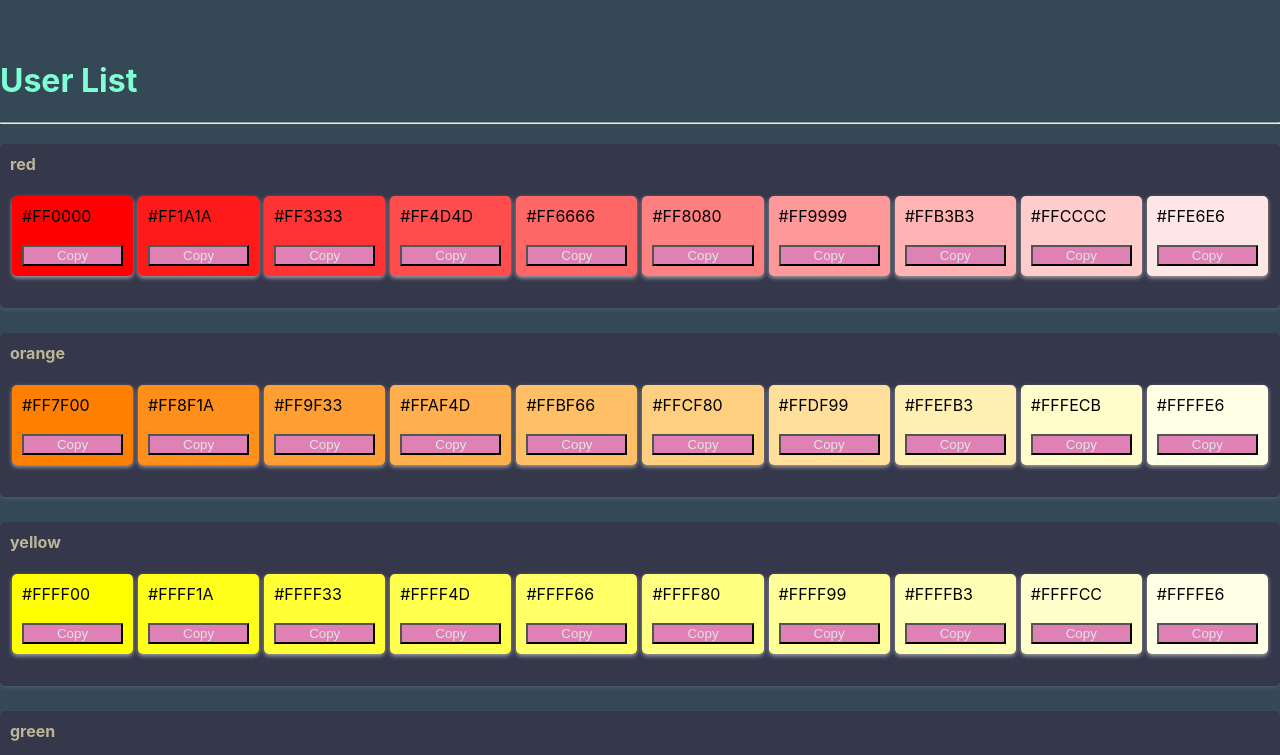
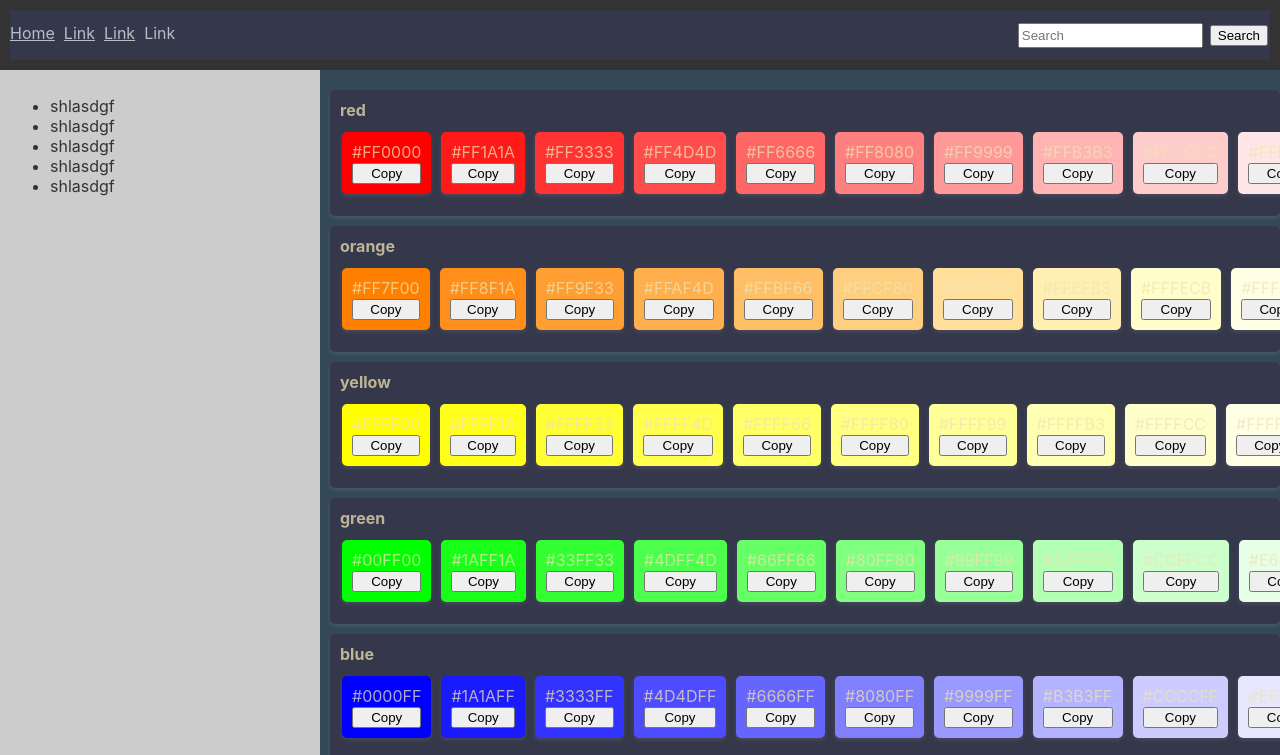
Before and after one commit to Jayanth-j-FSD/FrontEnd, a React (Create React App) app: page / in a window 1280 px wide. Shown: the top 755 px of the page. Built offline with nearby package versions, Linux system fonts and the light colour scheme.

Commit message:
Added navbar & changed UI

```diff
--- a/package.json
+++ b/package.json
@@ -14,6 +14,7 @@
     "react-dom": "^18.2.0",
     "react-router-dom": "^6.22.3",
     "sass": "^1.74.1",
+    "tailwindcss": "^3.4.3",
     "web-vitals": "^2.1.4"
   },
   "scripts": {
@@ -41,6 +42,7 @@
     ]
   },
   "devDependencies": {
+    "@babel/plugin-proposal-private-property-in-object": "^7.21.11",
     "react-scripts": "^5.0.1"
   }
 }
--- a/src/App.js
+++ b/src/App.js
@@ -3,6 +3,8 @@ import React, { useState, useEffect } from "react";
 import { BrowserRouter as Router, Route, Switch } from "react-router-dom";
 import { getUsers } from "./api";
 import "./components/Loader.jsx";
+import NaviBar from "./components/NaviBar.js";
+
 function App() {
   // const [users, setUsers] = useState([]);
   // const [loading, setLoading] = useState(true); // Add loading state
@@ -164,31 +166,91 @@ function App() {
       .catch((err) => console.error("Error copying to clipboard:", err));
   };
   return (
-    <div className="App">
-      <header className="App-header">
-        <div className="App-header-nav"></div>
-      </header>
-      <div className="App-data-users">
-        <h1>User List</h1>
-        <hr></hr>
-        {/* <ul>
-          {users.map((user) => (
-            <li key={user.id}>{user.first_name}</li>
-          ))}
-        </ul> */}
+    // <div className="App">
+    // <div className="App-top-nav">
+    //   <NaviBar></NaviBar>
+    // </div>
+
+    //   <div className="App-data-colors">
+    //     <h1>Colour codes</h1>
+    //     {/* <ul>
+    //       {users.map((user) => (
+    //         <li key={user.id}>{user.first_name}</li>
+    //       ))}
+    //     </ul> */}
+    //     <div>
+    //       <ul>
+    //         {Object.entries(colors).map(([colorName, shades]) => (
+    //           <li key={colorName}>
+    //             <strong>{colorName}</strong>
+    //             <ul>
+    //               {shades.map((shade, index) => (
+    //                 <li
+    //                   key={index}
+    //                   style={{ backgroundColor: shade }}
+    //                   onClick={() => handleCopyToClipboard(shade)}
+    //                 >
+    //                   <span>{shade}</span>
+    //                   <button onClick={() => handleCopyToClipboard(shade)}>
+    //                     Copy
+    //                   </button>
+    //                   {copiedText === shade && (
+    //                     <span
+    //                       className="copied"
+    //                       style={{ marginLeft: "0.5rem", color: "green" }}
+    //                     >
+    //                       Copied!
+    //                     </span>
+    //                   )}
+    //                 </li>
+    //               ))}
+    //             </ul>
+    //           </li>
+    //         ))}
+    //       </ul>
+    //     </div>
+    //   </div>
+    // </div>
+    <div class="wrapper">
+      <div class="top-nav">
+        <div className="App-top-nav">
+          <NaviBar></NaviBar>
+        </div>
+      </div>
+      <div class="left-menu">
+        <div className="App-left-Menu">
+          <ul>
+            <li>shlasdgf</li>
+            <li>shlasdgf</li>
+            <li>shlasdgf</li>
+            <li>shlasdgf</li>
+
+            <li>shlasdgf</li>
+          </ul>
+        </div>
+      </div>
+      <div class="content">
+        <div class="App-data-colors" >
           <ul>
             {Object.entries(colors).map(([colorName, shades]) => (
               <li key={colorName}>
                 <strong>{colorName}</strong>
                 <ul>
                   {shades.map((shade, index) => (
-                  <li key={index} style={{ backgroundColor: shade }} onClick={() => handleCopyToClipboard(shade)}>
+                    <li
+                      key={index}
+                      style={{ backgroundColor: shade }}
+                      onClick={() => handleCopyToClipboard(shade)}
+                    >
                       <span>{shade}</span>
                       <button onClick={() => handleCopyToClipboard(shade)}>
                         Copy
                       </button>
                       {copiedText === shade && (
-                      <span className="copied" style={{ marginLeft: "0.5rem", color: "green" }}>
+                        <span
+                          className="copied"
+                          style={{ marginLeft: "0.5rem", color: "green" }}
+                        >
                           Copied!
                         </span>
                       )}
@@ -200,6 +262,7 @@ function App() {
           </ul>
         </div>
       </div>
+    </div>
   );
 }
 
--- /dev/null
+++ b/src/components/Navbar.scss
@@ -0,0 +1,67 @@
+$primary-background: #35374b;
+$secondary-background: #344955;
+$secondary-background2: #a2678a;
+$primary-color: #50727b;
+$secondary-color: #78a083;
+$font-color2: #eee4b1bb;
+$font-color3: #7fffd4;
+
+.navbarMain {
+  display: flex;
+  justify-content: space-between;
+  align-items: center;
+  background-color: $primary-background;
+  height: 50px;
+
+  .navbar-collapse {
+    max-height: 100px;
+    width: 100%;
+    display: flex;
+    flex-direction: row;
+    justify-content: space-between;
+
+    .navLinks {
+      gap: 9px;
+      display: flex;
+      flex-direction: row;
+      width: 100%;
+
+      .nav-link {
+        color: #b7bdc4;
+      }
+    }
+
+    .navbar-form {
+      // Add any custom styles for the navbar form
+      display: flex;
+      gap: 5px;
+      justify-content: end;
+    }
+
+    .form-control {
+      // Add any custom styles for the form controls
+    }
+
+    .btn {
+      margin: 2px 2px;
+      // Add any custom styles for buttons
+    }
+  }
+
+  // Mobile responsiveness
+  @media screen and (max-width: 768px) {
+    .navbar-collapse {
+      flex-direction: column; // Stack items vertically
+      align-items: center; // Center items vertically
+
+      .navLinks {
+        flex-direction: column; // Stack nav links vertically
+        align-items: center; // Center nav links horizontally
+      }
+
+      .navbar-form {
+        margin-top: 10px; // Add some space between navbar links and form
+      }
+    }
+  }
+}
--- /dev/null
+++ b/src/components/NaviBar.js
@@ -0,0 +1,45 @@
+import React from "react";
+import Button from "react-bootstrap/Button";
+import Container from "react-bootstrap/Container";
+import Form from "react-bootstrap/Form";
+import Nav from "react-bootstrap/Nav";
+import Navbar from "react-bootstrap/Navbar";
+import NavDropdown from "react-bootstrap/NavDropdown";
+import "./Navbar.scss";
+
+function NaviBar() {
+  return (
+    <Navbar expand="lg" className="navbarMain">
+      <Navbar.Collapse id="navbarScroll">
+        <Nav className="navLinks" navbarScroll>
+          <Nav.Link href="#action1">Home</Nav.Link>
+          <Nav.Link href="#action2">Link</Nav.Link>
+          <NavDropdown title="Link" id="navbarScrollingDropdown">
+            <NavDropdown.Item href="#action3">Action</NavDropdown.Item>
+            <NavDropdown.Item href="#action4">Another action</NavDropdown.Item>
+            <NavDropdown.Divider />
+            <NavDropdown.Item href="#action5">
+              Something else here
+            </NavDropdown.Item>
+          </NavDropdown>
+          <Nav.Link href="#" disabled>
+            Link
+          </Nav.Link>
+        </Nav>
+        <Form className="d-flex navbar-form">
+          <Form.Control
+            type="search"
+            placeholder="Search"
+            className="me-2 form-control"
+            aria-label="Search"
+          />
+          <Button variant="outline-success" className="btn">
+            Search
+          </Button>
+        </Form>
+      </Navbar.Collapse>
+    </Navbar>
+  );
+}
+
+export default NaviBar;
--- a/src/styles.scss
+++ b/src/styles.scss
@@ -17,7 +17,6 @@ body {
   justify-content: center;
   align-items: center;
   height: 100vh;
-
   .loader {
     border: 16px solid $primary-background;
     border-top: 16px solid $primary-color;
@@ -40,40 +39,38 @@ body {
 
 /* App styles */
 .App {
-  .App-header {
-    background-color: $secondary-background;
-    padding: 20px;
-    color: $secondary-color;
+  display: flex;
+  flex-direction: column;
+  height: 100vh;
+  .App-top-nav{
 
-    .App-header-nav {
-      display: flex;
-      justify-content: space-between;
-      align-items: center;
-      hr {
-        background-color: $font-color2;
-        height: 2px;
-      }
-    }
   }
-
-  .App-data-users {
+  .App-left-Menu {
+    padding: 10px;
+    position: fixed; /* Fix the left menu */
+    top: 40px; /* Adjust as needed based on top nav height */
+    left: 0;
+    bottom: 0;
+    width: 100px; /* Set a fixed width */
+    overflow-y: auto;
+  }
+  .App-data-colors {
+    padding: 10px;
+    flex: 1; /* Allow content to expand and fill remaining space */
+    overflow-y: auto;
     color: $font-color3;
     hr {
       color: #a2678a;
+      width: 80%; // Set width to fill container
     }
     ul {
       list-style-type: none;
       padding: 0;
       display: flex;
       flex-direction: column;
-      justify-content: left;
-      gap: 5px;
+      gap: 10px;
       margin: 10px 0;
       li {
-        display: flex;
-        flex-direction: column;
-        justify-content: left;
-        margin: 10px 0;
         padding: 10px;
         background-color: $primary-background;
         color: $font-color2;
@@ -85,16 +82,9 @@ body {
           flex-direction: row;
           justify-content: space-around;
           li {
-            width: 120px;
-            height: 60px;
-            color: rgb(0, 0, 0);
-            display: flex;
-            flex-direction: column;
-            justify-content: space-between;
-            box-shadow: 0 2px 4px rgba(224, 218, 218, 0.644);
+            width: 100%; // Adjust width for mobile
             button {
-              color: rgb(226, 226, 226);
-              background-color: #e081b5;
+              width: 100%; // Adjust width for mobile
             }
             .copied {
               font-size: small;
@@ -106,3 +96,92 @@ body {
     }
   }
 }
+
+// Mobile responsiveness
+
+
+
+
+
+
+
+
+
+
+.wrapper {
+  display: flex;
+  flex-direction: column;
+  height: 100vh;
+}
+
+.top-nav {
+  background-color: #333;
+  color: #fff;
+  padding: 10px;
+  text-align: center;
+  position: fixed;
+  top: 0;
+  left: 0;
+  right: 0;
+}
+
+.left-menu {
+  background-color: #ccc;
+  color: #333;
+  padding: 10px;
+  width: 300px;
+  position: fixed;
+  top: 70px; /* Adjust as needed based on top nav height */
+  bottom: 0;
+  left: 0;
+  overflow-y: auto;
+}
+
+.content {
+  display: flex;
+  flex: 1;
+  overflow-y: auto;
+  padding-left: 120px; /* Adjust based on left menu width */
+  .App-data-colors {
+    padding-top: 80px;
+    padding-left: 210px;
+    flex: 1; /* Allow content to expand and fill remaining space */
+    overflow-y: auto;
+    color: $font-color3;
+    hr {
+      color: #a2678a;
+      width: 80%; // Set width to fill container
+    }
+    ul {
+      list-style-type: none;
+      padding: 0;
+      display: flex;
+      flex-direction: column;
+      gap: 10px;
+      margin: 10px 0;
+      li {
+        padding: 10px;
+        background-color: $primary-background;
+        color: $font-color2;
+        border-radius: 5px;
+        box-shadow: 0 2px 4px rgba(255, 255, 255, 0.1);
+        ul {
+          padding: 2px;
+          display: flex;
+          flex-direction: row;
+          justify-content: space-around;
+          li {
+            width: 100%; // Adjust width for mobile
+            button {
+              width: 100%; // Adjust width for mobile
+            }
+            .copied {
+              font-size: small;
+              padding: 2px;
+            }
+          }
+        }
+      }
+    }
+  }
+}
```
Also changed, not shown: src/components/Navbar.js (deleted), 2 other files (tests, documents, lock files or other folders). Lines whose indentation alone changed are shown as unchanged.
